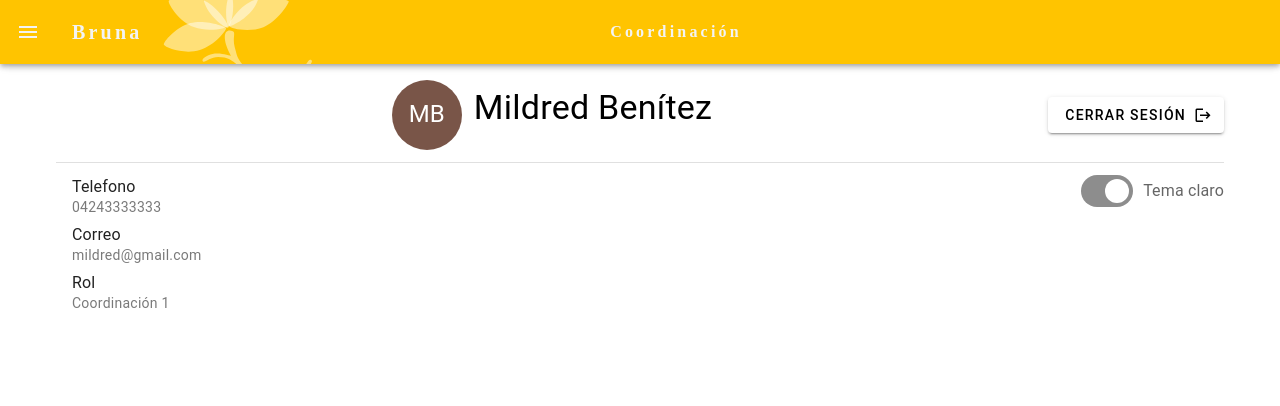
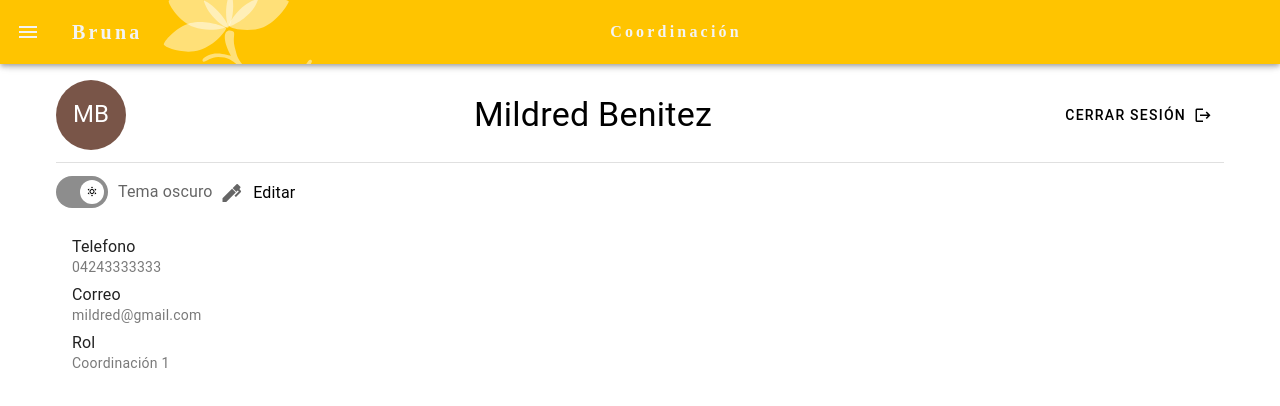
Before and after one commit to Bruna-team/Brunapp, a Vue app: page /usuario in a window 1280 px wide. Shown: the top 406 px of the page. Built offline with nearby package versions, Linux system fonts and the light colour scheme; a web font is replaced by a local one.

Commit message:
Agregados estilos y inputs para editar los datos del perfil

```diff
--- a/src/assets/app.css
+++ b/src/assets/app.css
@@ -1,4 +1,6 @@
 @import url("https://fonts.googleapis.com/css2?family=Megrim&display=swap");
+
+/* estilos personalizados en la tipografía */
 a {
   text-decoration: none;
   color: initial;
@@ -14,6 +16,8 @@ a {
   font-weight: bold;
   letter-spacing: .2rem;
 }
+
+/* Iconos personalizados */
 i.logo::before {
   display: block;
   width: 100%;
@@ -25,10 +29,43 @@ i.logo {
   top: -2.3rem;
   left: 10rem;
 }
-div.v-row.v-row--no-gutters > div > div > div.v-input__details {
-  display: none;
-}
+
+/* Clases del nav personalizadas*/
 .nav-link {
   padding: 1.5rem 2rem;
   font-size: 1.2rem;
 }
+
+/* Checkbox personalizado para editar */
+.custom-checkbox-edit.checked {
+  .v-input__prepend {
+    background-color: rgb(var(--v-theme-primario-claro));
+  }
+  .v-input__control .v-label {
+    background-color: rgb(var(--v-theme-primario-claro));
+  }
+}
+.custom-checkbox-edit {
+  padding: 2px;
+  margin: 0 5px;
+  .v-input__prepend {
+    border-radius: .6rem 0 0 .6rem;
+    margin: 0;
+    padding-right: .3rem;
+    transition: background-color 1s ease;
+  }
+  .v-input__control .v-label {
+    border-radius: 0 .6rem .6rem 0;
+    opacity: 1;
+    padding: 0 .3rem 0 .3rem;
+    transition: background-color 1s ease;
+  }
+  .v-selection-control__wrapper {
+    display: none;
+  }
+}
+
+/* Clases personalizadas rápidas */
+.items-end {
+  justify-items: end;
+}
--- a/src/components/AgregarEstudiante.vue
+++ b/src/components/AgregarEstudiante.vue
@@ -33,9 +33,10 @@ const lastNameRules = [
   <template #activator="{ props }">
     <v-btn
       v-bind="props"
-      prepend-icon="mdi-plus"
-      text="Agregar estudiante"
-    />
+      append-icon="mdi-account-school-outline"
+    >
+      Agregar
+    </v-btn>
   </template>
 
   <template #default="{ isActive }">
--- a/src/views/PerfilUsuario.vue
+++ b/src/views/PerfilUsuario.vue
@@ -8,11 +8,15 @@ import VentanaConfirmar from '../components/VentanaConfirmar.vue';
 
 const theme = useTheme()
 const temaLight = ref(true)
+const edit = ref(false)
 
-const información = ref({
+const usuario = ref({
+  nombre: 'Mildred Benitez',
+  información: {
     telefono: "04243333333",
     correo: "mildred@gmail.com",
     rol: "Coordinación 1",
+  }
 })
 
 localStorage.getItem("brunaTheme") == 'dark'
@@ -39,30 +43,85 @@ function cerrarSesion() {
 <template>
 <v-container>
   <div class="d-flex justify-center align-center mb-3">
-    <div class="flex-fill text-center">
+    <template v-if="!edit">
       <v-avatar size="70" color="brown">
         <span class="text-h5">MB</span>
       </v-avatar>
-      <span class="text-h4 text-center ml-3 my-3">Mildred Benítez</span>
-    </div>
-    <v-btn append-icon="mdi-logout">
-      Cerrar sesión
-    </v-btn>
+      <span class="text-h4 flex-fill text-center ml-3 my-3">{{ usuario.nombre }}</span>
+      <v-btn
+        variant="text"
+        append-icon="mdi-logout"
+        >
+        <span class="d-none d-md-inline">Cerrar sesión</span>
         <VentanaConfirmar
         :message="'desea cerrar sesión'"
         :icon="'mdi-logout'"
         @confirmar="(e) => { e ? cerrarSesion() : '' }"
         />
+      </v-btn>
+    </template>
+    <v-text-field v-else label="Nombre" v-model="usuario.nombre" variant="underlined" hint="Escribe tu nombre y apellido completo" />
   </div>
   <v-divider></v-divider>
-  <v-switch class="float-right" v-model="temaLight" inset :label="temaLight ? 'Tema claro' : 'Tema oscuro'"/>
+  <div class="d-flex">
+    <v-switch
+      v-model="temaLight"
+      hide-details
+      inset
+      :label="temaLight ? 'Tema oscuro' : 'Tema claro'"
+      :class="temaLight ? 'icon-moon' : 'icon-sun'"
+    />
+    <v-checkbox
+      v-model="edit"
+      hide-details
+      :prepend-icon="edit ? 'mdi-sync' :'mdi-pen'"
+      :label="edit ? 'Guardar' : 'Editar'"
+      :class="['custom-checkbox-edit flex-0-0', {'checked': edit}]"
+    />
+  </div>
   <v-list>
     <v-list-item
-      v-for="(info, value) in información"
+      v-if="!edit"
+      v-for="(info, value) in usuario.información"
       :key="info"
       :title="value.charAt(0).toUpperCase() + value.slice(1)"
       :subtitle="info"
     ></v-list-item>
+    <v-list-item
+      v-else
+      v-for="(info, value) in usuario.información"
+      :key="value"
+    >
+      <v-text-field
+        :label="value.charAt(0).toUpperCase() + value.slice(1)"
+        variant="underlined"
+        v-model="usuario.información[value]"
+      />
+    </v-list-item>
   </v-list>
 </v-container>
 </template>
+<style>
+.v-switch__thumb::before {
+  display: inline-block;
+  font: normal normal normal 24px/1 "Material Design Icons";
+  font-size: inherit;
+  text-rendering: auto;
+  line-height: inherit;
+  -webkit-font-smoothing: antialiased;
+}
+.icon-moon {
+  .v-switch__thumb::before {
+    content: "\F0599";
+  }
+}
+.icon-sun {
+  .v-switch__thumb {
+    transform: none;
+  }
+  .v-switch__thumb::before {
+    content: "\F0594";
+  }
+
+}
+</style>
--- a/src/views/VistaSeccion.vue
+++ b/src/views/VistaSeccion.vue
@@ -178,12 +178,16 @@ function setShowDate(d: any) {
 </v-bottom-navigation>
 <section class="mb-15">
   <v-container>
-    <section class="d-flex">
+    <section class="d-flex flex-wrap">
       <v-btn
+        variant="text"
         prepend-icon="mdi-arrow-left"
-        text="Regresar"
         @click="router.push('/')"
-      ></v-btn>
+      >
+        <span class="d-none d-md-inline">
+          Regresar
+        </span>
+      </v-btn>
       <v-spacer></v-spacer>
       <AgregarEstudiante
         :año="'1'"
```
Also changed, not shown: src/components/AlertaMensaje.vue (added, +29 -0 lines). Lines whose indentation alone changed are shown as unchanged.
